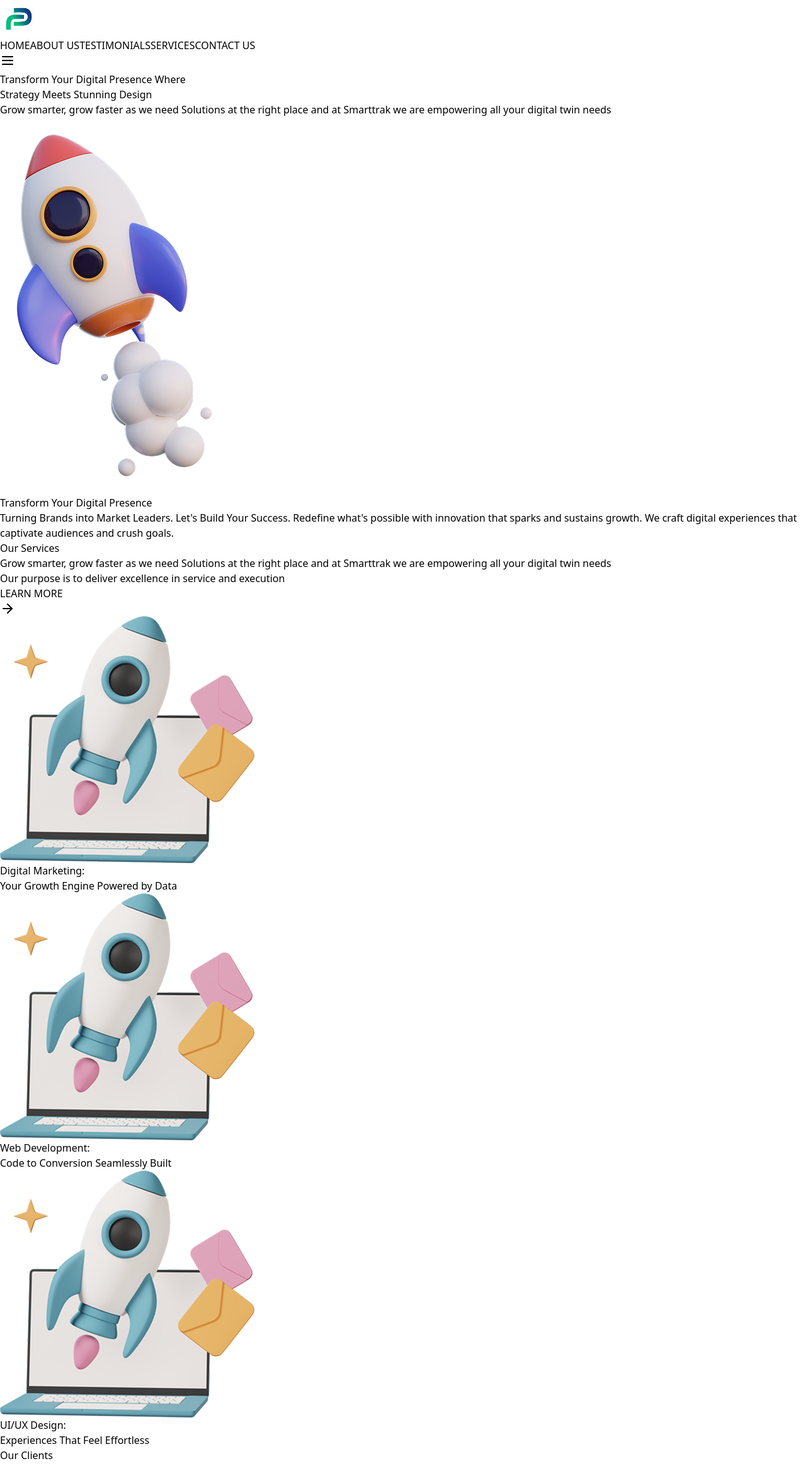
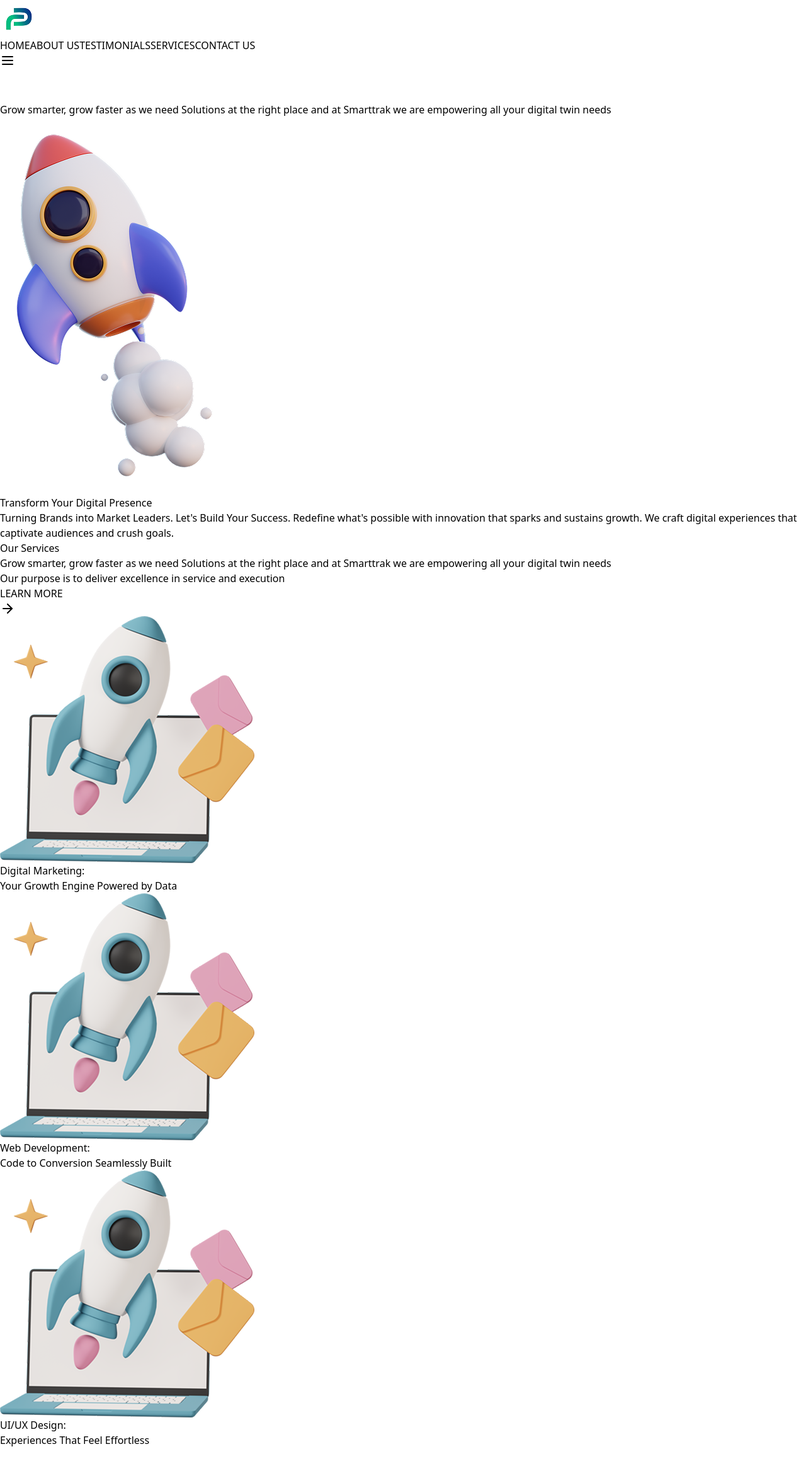
Before and after one commit to mkdivya/AI-model, a React (Vite) app: page / in a window 1280 px wide. Shown: the top 2354 px of the page at 63% size. Built offline with nearby package versions, Linux system fonts and the light colour scheme.

Commit message:
added New font for Hero section

```diff
--- a/src/components/HomePageComponents/Hero.jsx
+++ b/src/components/HomePageComponents/Hero.jsx
@@ -4,9 +4,9 @@ const Hero = () => {
   return (
     <div className="min-h-screen w-full bg-gradient-to-br from-black via-black to-blue-900/30 flex items-center justify-center text-center px-4">
       <div className="max-w-8xl mx-auto">
-        <h1 className="text-5xl md:text-7xl font-bold text-white mb-8 leading-tight">
+        <h1 className="text-5xl md:text-7xl font-bold text-transparent stroke-text mb-8 leading-tight">
           Transform Your Digital Presence Where <br />
-           Strategy Meets Stunning Design
+          Strategy Meets Stunning Design
         </h1>
 
         <p className="text-gray-300 text-lg md:text-xl max-w-2xl mx-auto leading-relaxed">
@@ -14,6 +14,14 @@ const Hero = () => {
           empowering all your digital twin needs
         </p>
       </div>
+
+      {/* Add styling for outline effect */}
+      <style jsx>{`
+        .stroke-text {
+          -webkit-text-stroke: 2px white; /* White outline */
+          color: transparent; /* Transparent fill */
+        }
+      `}</style>
     </div>
   );
 };
--- a/src/components/HomePageComponents/OurClients.jsx
+++ b/src/components/HomePageComponents/OurClients.jsx
@@ -25,8 +25,8 @@ const ClientsSection = () => {
         <div className="relative w-full h-[331px] bg-black overflow-hidden">
             {/* Content container */}
             <div className="relative h-full flex flex-col justify-center">
-                {/* Title */}
-                <h2 className="text-4xl font-bold text-white text-center mb-8">
+                {/* Title with Outline Effect */}
+                <h2 className="text-4xl font-bold text-transparent stroke-text text-center mb-8">
                     Our Clients
                 </h2>
 
@@ -65,7 +65,7 @@ const ClientsSection = () => {
                 </div>
             </div>
 
-            {/* Add required styles for animation */}
+            {/* Add required styles for animation & text outline */}
             <style jsx>{`
                 @keyframes marquee {
                     0% { transform: translateX(0%); }
@@ -81,6 +81,10 @@ const ClientsSection = () => {
                 .animate-marquee2 {
                     animation: marquee 25s linear infinite;
                 }
+                .stroke-text {
+                    -webkit-text-stroke: 2px white; /* White outline */
+                    color: transparent; /* Transparent fill */
+                }
             `}</style>
         </div>
     );
```
